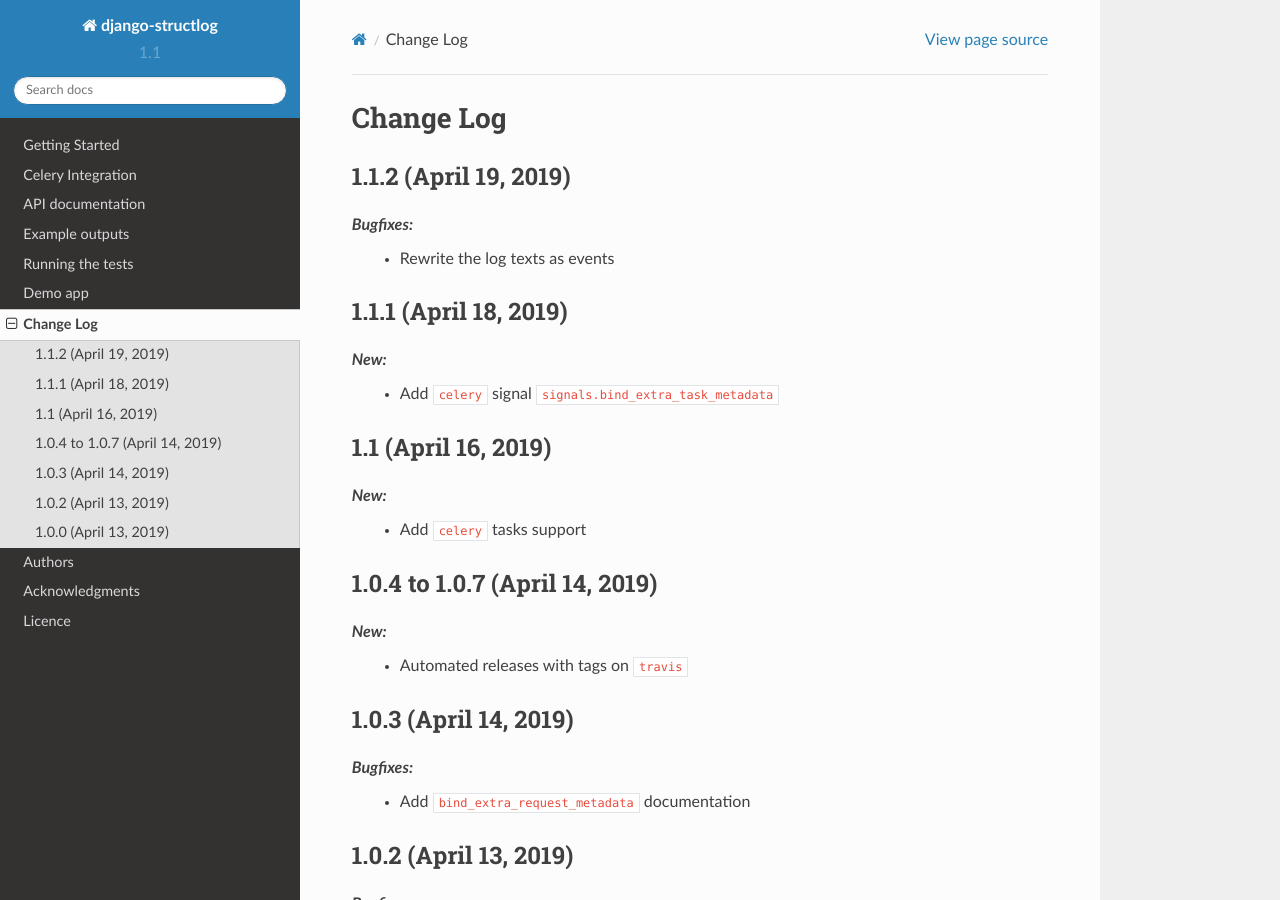
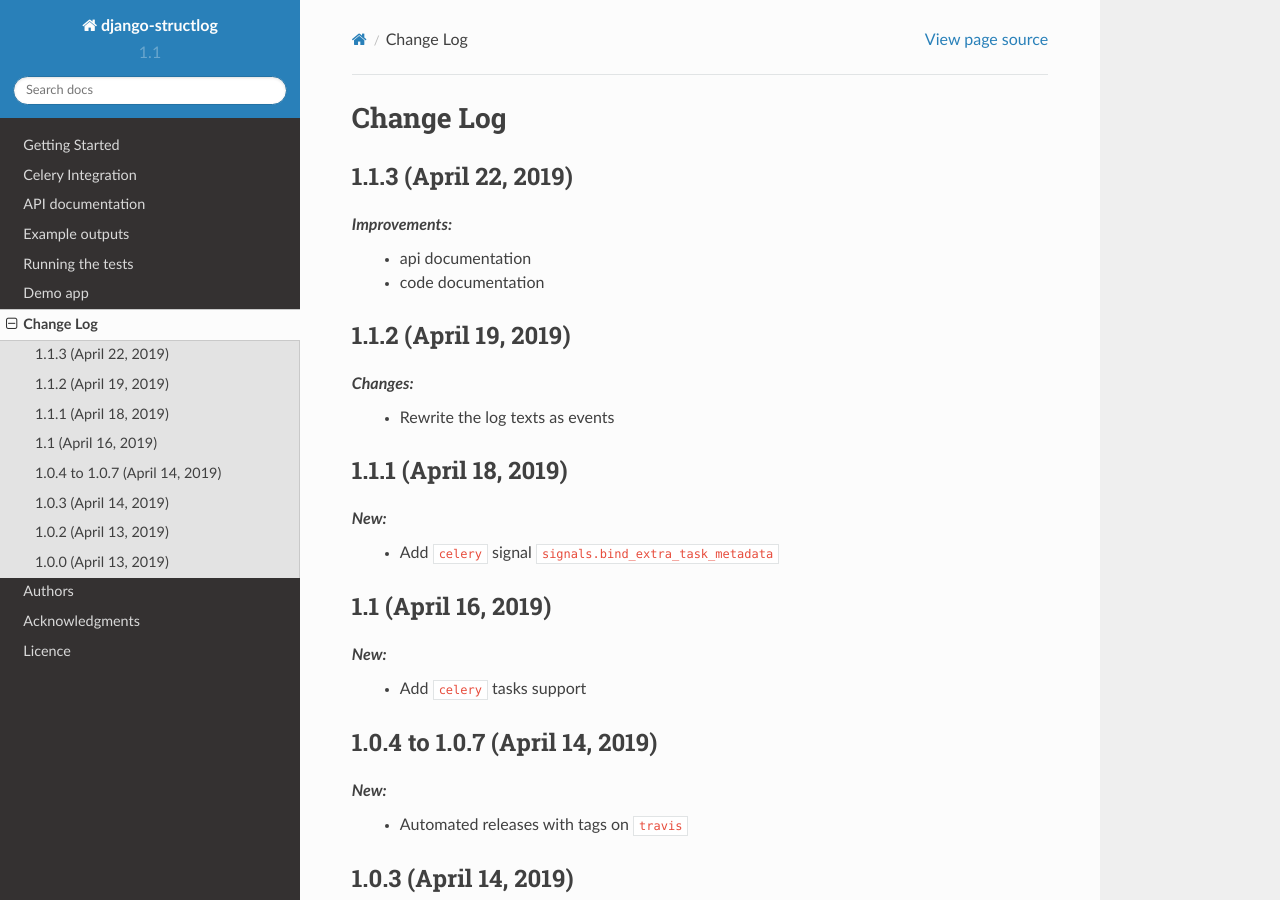
Before and after one commit to jrobichaud/django-structlog, a Sphinx documentation site: the page built from docs/changelog.rst, in a window 1280 px wide and 900 px high. Built offline with Sphinx 7.4.7 and the Read the Docs theme 2.0.0, drawn with Linux system fonts in a browser that asks for light colours.

Commit message:
New version

```diff
--- a/django_structlog/__init__.py
+++ b/django_structlog/__init__.py
@@ -5,6 +5,6 @@
 default_app_config = 'django_structlog.apps.DjangoStructLogConfig'
 name = "django_structlog"
 
-VERSION = (1, 1, 2)
+VERSION = (1, 1, 3)
 
 __version__ = ".".join(str(v) for v in VERSION)
--- a/docs/changelog.rst
+++ b/docs/changelog.rst
@@ -1,10 +1,17 @@
 Change Log
 ==========
+
+1.1.3 (April 22, 2019)
+----------------------
+
+*Improvements:*
+    - api documentation
+    - code documentation
 
 1.1.2 (April 19, 2019)
 ----------------------
 
-*Bugfixes:*
+*Changes:*
     - Rewrite the log texts as events
 
 1.1.1 (April 18, 2019)
```
